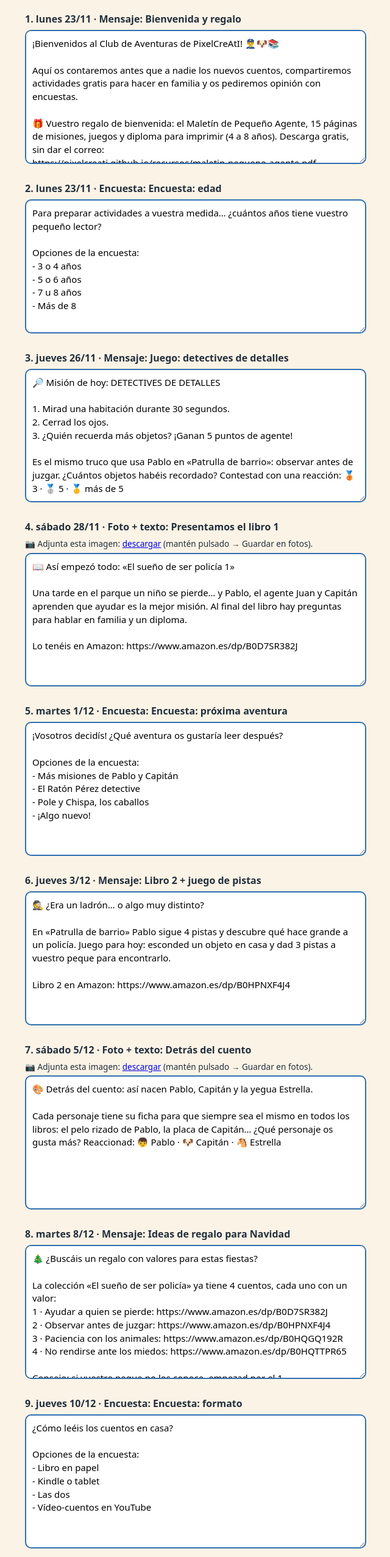
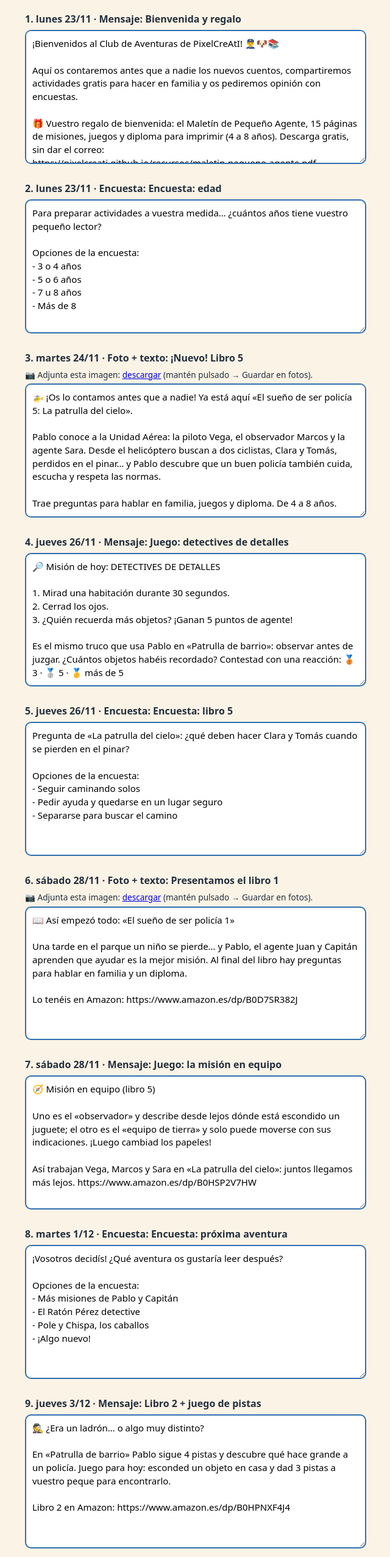
Before and after one commit to pixelcreati/pixelcreati.github.io, a plain HTML site: page difusion.html in a window 1280 px wide. Shown: the part 243-2797 px from the top of the page at 61% size, without its empty margins (319-959 px from the left). Drawn offline with Linux system fonts and the light colour scheme.

Commit message:
Libro 5 a la venta: enlace de Amazon en club, inicio y kit; mensajes del canal
Co-Authored-By: Claude Opus 5.5 <noreply@anthropic.com>
Claude-Session: https://claude.ai/code/session_01YCMVw4DMe3WtyouiZjQgok

```diff
--- a/difusion.html
+++ b/difusion.html
@@ -34,47 +34,63 @@ Opciones de la encuesta:
 - 3 o 4 años
 - 5 o 6 años
 - 7 u 8 años
-- Más de 8</textarea></section><section id="m3"><h2>3. jueves 26/11 · Mensaje: Juego: detectives de detalles</h2><textarea readonly rows="9">🔎 Misión de hoy: DETECTIVES DE DETALLES
+- Más de 8</textarea></section><section id="m3"><h2>3. martes 24/11 · Foto + texto: ¡Nuevo! Libro 5</h2><p class="nota">📷 Adjunta esta imagen: <a href="img/portada-5.jpg" download>descargar</a> (mantén pulsado → Guardar en fotos).</p><textarea readonly rows="9">🚁 ¡Os lo contamos antes que a nadie! Ya está aquí «El sueño de ser policía 5: La patrulla del cielo».
+
+Pablo conoce a la Unidad Aérea: la piloto Vega, el observador Marcos y la agente Sara. Desde el helicóptero buscan a dos ciclistas, Clara y Tomás, perdidos en el pinar… y Pablo descubre que un buen policía también cuida, escucha y respeta las normas.
+
+Trae preguntas para hablar en familia, juegos y diploma. De 4 a 8 años.
+
+En Amazon: https://www.amazon.es/dp/B0HSP2V7HW</textarea></section><section id="m4"><h2>4. jueves 26/11 · Mensaje: Juego: detectives de detalles</h2><textarea readonly rows="9">🔎 Misión de hoy: DETECTIVES DE DETALLES
 
 1. Mirad una habitación durante 30 segundos.
 2. Cerrad los ojos.
 3. ¿Quién recuerda más objetos? ¡Ganan 5 puntos de agente!
 
-Es el mismo truco que usa Pablo en «Patrulla de barrio»: observar antes de juzgar. ¿Cuántos objetos habéis recordado? Contestad con una reacción: 🥉 3 · 🥈 5 · 🥇 más de 5</textarea></section><section id="m4"><h2>4. sábado 28/11 · Foto + texto: Presentamos el libro 1</h2><p class="nota">📷 Adjunta esta imagen: <a href="img/portada-1.jpg" download>descargar</a> (mantén pulsado → Guardar en fotos).</p><textarea readonly rows="9">📖 Así empezó todo: «El sueño de ser policía 1»
+Es el mismo truco que usa Pablo en «Patrulla de barrio»: observar antes de juzgar. ¿Cuántos objetos habéis recordado? Contestad con una reacción: 🥉 3 · 🥈 5 · 🥇 más de 5</textarea></section><section id="m5"><h2>5. jueves 26/11 · Encuesta: Encuesta: libro 5</h2><textarea readonly rows="9">Pregunta de «La patrulla del cielo»: ¿qué deben hacer Clara y Tomás cuando se pierden en el pinar?
+
+Opciones de la encuesta:
+- Seguir caminando solos
+- Pedir ayuda y quedarse en un lugar seguro
+- Separarse para buscar el camino</textarea></section><section id="m6"><h2>6. sábado 28/11 · Foto + texto: Presentamos el libro 1</h2><p class="nota">📷 Adjunta esta imagen: <a href="img/portada-1.jpg" download>descargar</a> (mantén pulsado → Guardar en fotos).</p><textarea readonly rows="9">📖 Así empezó todo: «El sueño de ser policía 1»
 
 Una tarde en el parque un niño se pierde… y Pablo, el agente Juan y Capitán aprenden que ayudar es la mejor misión. Al final del libro hay preguntas para hablar en familia y un diploma.
 
-Lo tenéis en Amazon: https://www.amazon.es/dp/B0D7SR382J</textarea></section><section id="m5"><h2>5. martes 1/12 · Encuesta: Encuesta: próxima aventura</h2><textarea readonly rows="9">¡Vosotros decidís! ¿Qué aventura os gustaría leer después?
+Lo tenéis en Amazon: https://www.amazon.es/dp/B0D7SR382J</textarea></section><section id="m7"><h2>7. sábado 28/11 · Mensaje: Juego: la misión en equipo</h2><textarea readonly rows="9">🧭 Misión en equipo (libro 5)
+
+Uno es el «observador» y describe desde lejos dónde está escondido un juguete; el otro es el «equipo de tierra» y solo puede moverse con sus indicaciones. ¡Luego cambiad los papeles!
+
+Así trabajan Vega, Marcos y Sara en «La patrulla del cielo»: juntos llegamos más lejos. https://www.amazon.es/dp/B0HSP2V7HW</textarea></section><section id="m8"><h2>8. martes 1/12 · Encuesta: Encuesta: próxima aventura</h2><textarea readonly rows="9">¡Vosotros decidís! ¿Qué aventura os gustaría leer después?
 
 Opciones de la encuesta:
 - Más misiones de Pablo y Capitán
 - El Ratón Pérez detective
 - Pole y Chispa, los caballos
-- ¡Algo nuevo!</textarea></section><section id="m6"><h2>6. jueves 3/12 · Mensaje: Libro 2 + juego de pistas</h2><textarea readonly rows="9">🕵️ ¿Era un ladrón… o algo muy distinto?
+- ¡Algo nuevo!</textarea></section><section id="m9"><h2>9. jueves 3/12 · Mensaje: Libro 2 + juego de pistas</h2><textarea readonly rows="9">🕵️ ¿Era un ladrón… o algo muy distinto?
 
 En «Patrulla de barrio» Pablo sigue 4 pistas y descubre qué hace grande a un policía. Juego para hoy: esconded un objeto en casa y dad 3 pistas a vuestro peque para encontrarlo.
 
-Libro 2 en Amazon: https://www.amazon.es/dp/B0HPNXF4J4</textarea></section><section id="m7"><h2>7. sábado 5/12 · Foto + texto: Detrás del cuento</h2><p class="nota">📷 Adjunta esta imagen: <a href="img/personajes-caballeria.jpg" download>descargar</a> (mantén pulsado → Guardar en fotos).</p><textarea readonly rows="9">🎨 Detrás del cuento: así nacen Pablo, Capitán y la yegua Estrella.
+Libro 2 en Amazon: https://www.amazon.es/dp/B0HPNXF4J4</textarea></section><section id="m10"><h2>10. sábado 5/12 · Foto + texto: Detrás del cuento</h2><p class="nota">📷 Adjunta esta imagen: <a href="img/personajes-caballeria.jpg" download>descargar</a> (mantén pulsado → Guardar en fotos).</p><textarea readonly rows="9">🎨 Detrás del cuento: así nacen Pablo, Capitán y la yegua Estrella.
 
-Cada personaje tiene su ficha para que siempre sea el mismo en todos los libros: el pelo rizado de Pablo, la placa de Capitán… ¿Qué personaje os gusta más? Reaccionad: 👦 Pablo · 🐶 Capitán · 🐴 Estrella</textarea></section><section id="m8"><h2>8. martes 8/12 · Mensaje: Ideas de regalo para Navidad</h2><textarea readonly rows="9">🎄 ¿Buscáis un regalo con valores para estas fiestas?
+Cada personaje tiene su ficha para que siempre sea el mismo en todos los libros: el pelo rizado de Pablo, la placa de Capitán… ¿Qué personaje os gusta más? Reaccionad: 👦 Pablo · 🐶 Capitán · 🐴 Estrella</textarea></section><section id="m11"><h2>11. martes 8/12 · Mensaje: Ideas de regalo para Navidad</h2><textarea readonly rows="9">🎄 ¿Buscáis un regalo con valores para estas fiestas?
 
-La colección «El sueño de ser policía» ya tiene 4 cuentos, cada uno con un valor:
+La colección «El sueño de ser policía» ya tiene 5 cuentos, cada uno con un valor:
 1 · Ayudar a quien se pierde: https://www.amazon.es/dp/B0D7SR382J
 2 · Observar antes de juzgar: https://www.amazon.es/dp/B0HPNXF4J4
 3 · Paciencia con los animales: https://www.amazon.es/dp/B0HQGQ192R
 4 · No rendirse ante los miedos: https://www.amazon.es/dp/B0HQTTPR65
+5 · Trabajo en equipo: https://www.amazon.es/dp/B0HSP2V7HW
 
-Consejo: si vuestro peque no los conoce, empezad por el 1.</textarea></section><section id="m9"><h2>9. jueves 10/12 · Encuesta: Encuesta: formato</h2><textarea readonly rows="9">¿Cómo leéis los cuentos en casa?
+Consejo: si vuestro peque no los conoce, empezad por el 1.</textarea></section><section id="m12"><h2>12. jueves 10/12 · Encuesta: Encuesta: formato</h2><textarea readonly rows="9">¿Cómo leéis los cuentos en casa?
 
 Opciones de la encuesta:
 - Libro en papel
 - Kindle o tablet
 - Las dos
-- Vídeo-cuentos en YouTube</textarea></section><section id="m10"><h2>10. sábado 12/12 · Mensaje: Libro 3: Estrella tiene miedo</h2><textarea readonly rows="9">🐴💙 «Tranquila, Estrella. Estoy aquí.»
+- Vídeo-cuentos en YouTube</textarea></section><section id="m13"><h2>13. sábado 12/12 · Mensaje: Libro 3: Estrella tiene miedo</h2><textarea readonly rows="9">🐴💙 «Tranquila, Estrella. Estoy aquí.»
 
 En «Unidad de Caballería» Pablo aprende que la paciencia también es valentía. Pregunta para hablar en familia: ¿qué te ayuda a ti a calmarte cuando tienes miedo?
 
-Libro 3 en Amazon: https://www.amazon.es/dp/B0HQGQ192R</textarea></section><section id="m11"><h2>11. martes 15/12 · Mensaje: Misión navideña</h2><textarea readonly rows="9">⭐ MISIÓN NAVIDEÑA DE AGENTE
+Libro 3 en Amazon: https://www.amazon.es/dp/B0HQGQ192R</textarea></section><section id="m14"><h2>14. martes 15/12 · Mensaje: Misión navideña</h2><textarea readonly rows="9">⭐ MISIÓN NAVIDEÑA DE AGENTE
 
 Esta semana, cada día una buena acción:
 🧸 Ordenar los juguetes sin que te lo pidan
@@ -82,15 +98,15 @@ Esta semana, cada día una buena acción:
 🐾 Ayudar a cuidar una mascota o una planta
 🤝 Ayudar a un compañero en el cole
 
-Descargad el diploma del maletín gratuito para entregarlo al final: https://pixelcreati.github.io/recursos/maletin-pequeno-agente.pdf</textarea></section><section id="m12"><h2>12. jueves 17/12 · Foto + texto: Libro 4: Capitán</h2><p class="nota">📷 Adjunta esta imagen: <a href="img/portada-4.jpg" download>descargar</a> (mantén pulsado → Guardar en fotos).</p><textarea readonly rows="9">🐶🎓 ¿Superará Capitán su examen final?
+Descargad el diploma del maletín gratuito para entregarlo al final: https://pixelcreati.github.io/recursos/maletin-pequeno-agente.pdf</textarea></section><section id="m15"><h2>15. jueves 17/12 · Foto + texto: Libro 4: Capitán</h2><p class="nota">📷 Adjunta esta imagen: <a href="img/portada-4.jpg" download>descargar</a> (mantén pulsado → Guardar en fotos).</p><textarea readonly rows="9">🐶🎓 ¿Superará Capitán su examen final?
 
 «La escuela de Capitán» habla de esfuerzo, constancia y creer en los amigos. Un buen cuento para leer estas vacaciones.
 
-Libro 4 en Amazon: https://www.amazon.es/dp/B0HQTTPR65</textarea></section><section id="m13"><h2>13. sábado 19/12 · Mensaje: Ratón Pérez (otra colección)</h2><textarea readonly rows="9">🦷 ¿Se le mueve algún diente a vuestro peque?
+Libro 4 en Amazon: https://www.amazon.es/dp/B0HQTTPR65</textarea></section><section id="m16"><h2>16. sábado 19/12 · Mensaje: Ratón Pérez (otra colección)</h2><textarea readonly rows="9">🦷 ¿Se le mueve algún diente a vuestro peque?
 
 En «El Ratón Pérez: el misterioso caso de los dientes desaparecidos» un detective muy pequeño resuelve un gran misterio. Perfecto para el primer diente.
 
-En Amazon: https://amzn.eu/d/8PC95v8</textarea></section><section id="m14"><h2>14. lunes 21/12 · Encuesta: Encuesta: qué queréis en el canal</h2><textarea readonly rows="9">¿Qué os gustaría ver más en el Club en 2027?
+En Amazon: https://amzn.eu/d/8PC95v8</textarea></section><section id="m17"><h2>17. lunes 21/12 · Encuesta: Encuesta: qué queréis en el canal</h2><textarea readonly rows="9">¿Qué os gustaría ver más en el Club en 2027?
 
 Opciones de la encuesta:
 - Actividades para imprimir
```
Also changed, not shown: club.html (+1 -1 lines), index.html (+1 -1 lines), kit.html (+1 -1 lines), img/libro5/historia-lanzamiento.jpg.
